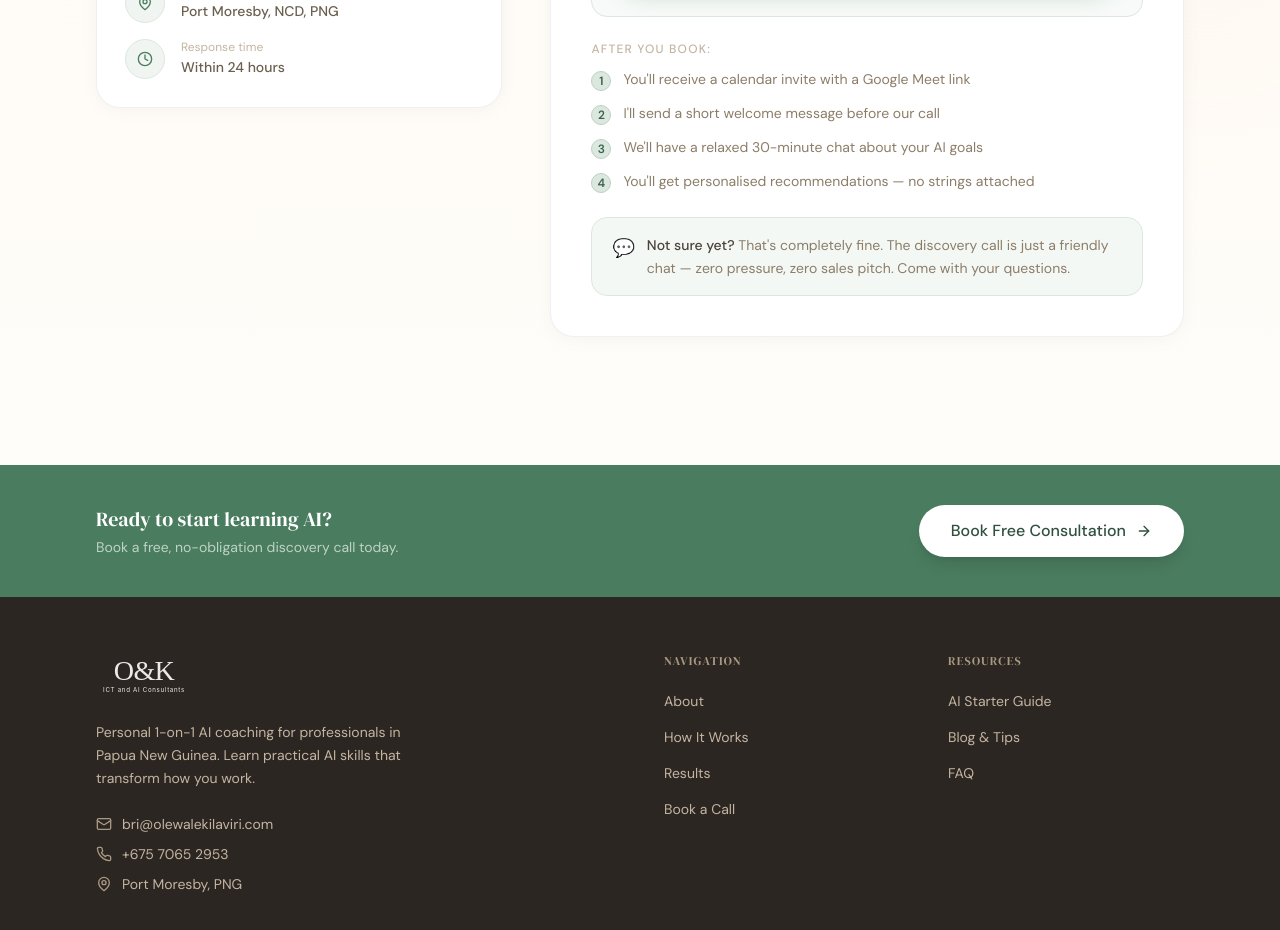
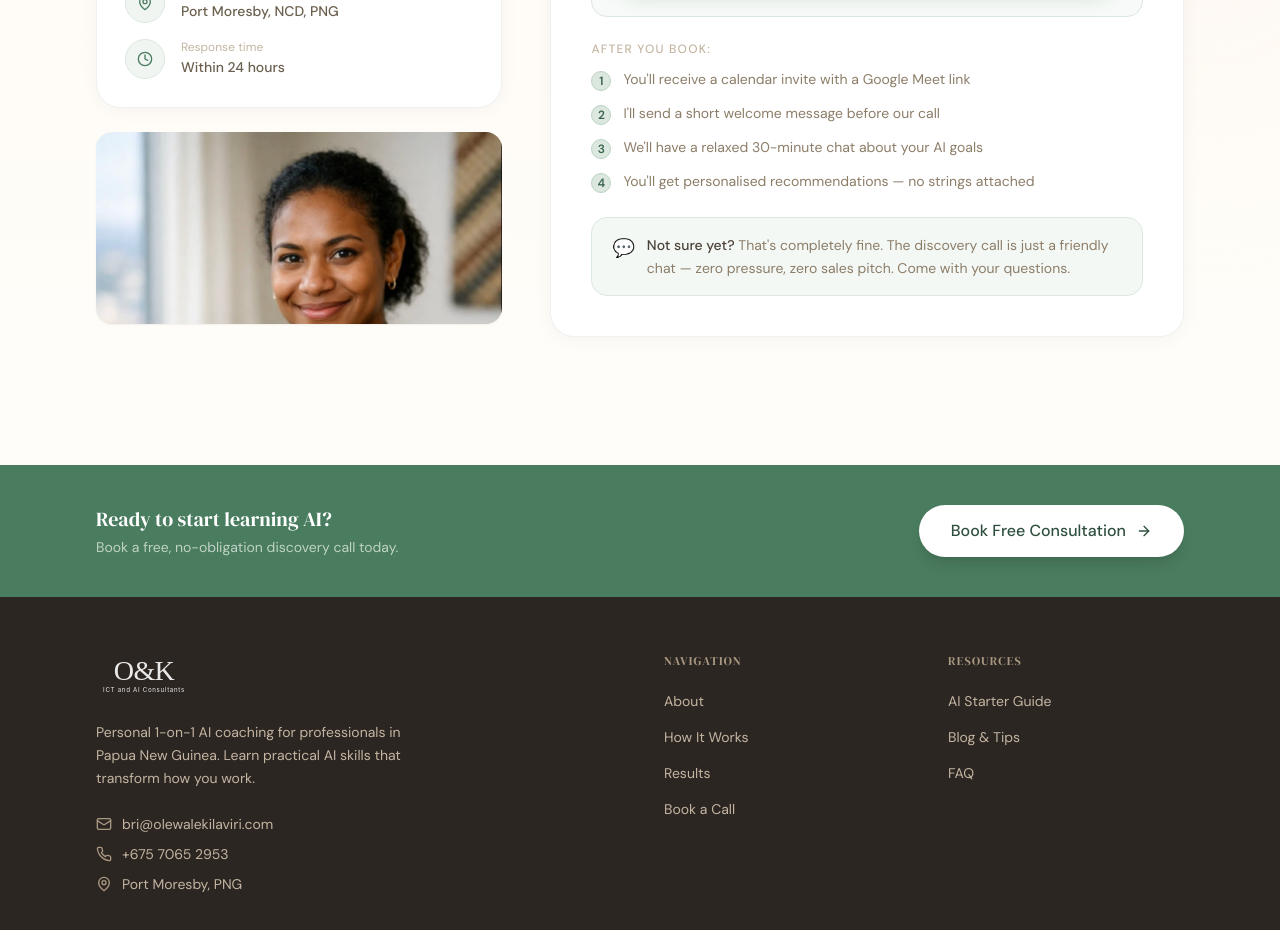
Before and after one commit to OKICTAI/boroko, a React (Vite) app: page / in a window 1280 px wide. Shown: the part 9960-10890 px from the top of the page. Built offline with nearby package versions, Linux system fonts and the light colour scheme.

Commit message:
Replace CTA image with new professional portrait photo
951KB PNG → 164KB JPEG

Co-Authored-By: Claude Sonnet 4.6 <noreply@anthropic.com>

```diff
--- a/src/components/CTA.jsx
+++ b/src/components/CTA.jsx
@@ -117,6 +117,16 @@ export default function CTA() {
               </div>
             </div>
 
+            {/* Warm image */}
+            <div className="rounded-2xl overflow-hidden shadow-sm">
+              <img
+                src={`${import.meta.env.BASE_URL}cta-photo.jpg`}
+                alt="Professional ready to learn"
+                className="w-full h-48 object-cover object-top"
+                loading="lazy"
+              />
+            </div>
+
           </motion.div>
 
           {/* Right: Calendar booking */}
```
Also changed, not shown: public/cta-photo.jpg.
